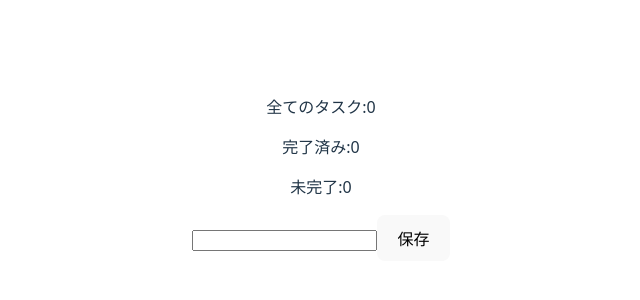
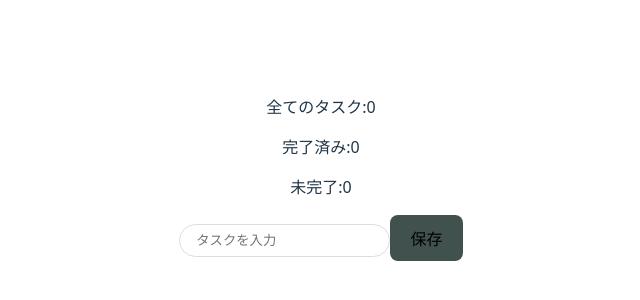
Before and after one commit to kenya6111/react_todo_list, a React (Vite) app: page / in a window 1280 px wide. Shown: the part 230-530 px from the top of the page, without its empty margins (319-959 px from the left). Built offline with nearby package versions, Linux system fonts and the light colour scheme.

Commit message:
Atom(input,button)作成

```diff
--- a/src/App.css
+++ b/src/App.css
@@ -3,34 +3,6 @@
   margin: 0 auto;
   padding: 2rem;
   text-align: center;
-}
-
-.logo {
-  height: 6em;
-  padding: 1.5em;
-  will-change: filter;
-  transition: filter 300ms;
-}
-.logo:hover {
-  filter: drop-shadow(0 0 2em #646cffaa);
-}
-.logo.react:hover {
-  filter: drop-shadow(0 0 2em #61dafbaa);
-}
-
-@keyframes logo-spin {
-  from {
-    transform: rotate(0deg);
-  }
-  to {
-    transform: rotate(360deg);
-  }
-}
-
-@media (prefers-reduced-motion: no-preference) {
-  a:nth-of-type(2) .logo {
-    animation: logo-spin infinite 20s linear;
-  }
 }
 
 .card {
--- a/src/App.tsx
+++ b/src/App.tsx
@@ -1,95 +1,11 @@
-import { useState } from 'react'
-import './App.css'
+
+import Top from './components/pages/Top'
+
 
 function App() {
-  const [inputTodo, setInputTodo] = useState("")
-  const [editTodo, setEditTodo] = useState("")
-  const [checkedItems, setCheckedItems] = useState([])
-  const [todos, setTodos] = useState([])
-  const [id,setId] = useState(0)
-  // const [isEdit,setIsEdit] = useState(false)
-
-
-  const onChangeTodo = (e)=>{
-    setInputTodo(e.target.value)
-  }
-  const onClickAdd = ()=>{
-    if (!inputTodo) return;
-    const newTodo = {
-      id:id,
-      title:inputTodo,
-      isEdit:false,
-    }
-    const newTodos = [...todos, newTodo]
-    setTodos(newTodos)
-    setInputTodo('')
-    setId((id) => id + 1)
-
-  }
-
-  const onClickDelete = (index)=>{
-    const newTodos = [...todos]
-    newTodos.splice(index,1)
-    setTodos(newTodos)
-
-    let newCheckedItems = [...checkedItems]
-    const targetTodo = todos[index]
-    if (checkedItems.includes(targetTodo)){
-      newCheckedItems = newCheckedItems.filter((e)=>(e!==targetTodo))}
-      setCheckedItems(newCheckedItems)
-  }
-
-  const onClickCheck = (index)=>{
-    const targetTodo = todos[index]
-    let newCheckedItems = [...checkedItems]
-
-    if (checkedItems.includes(targetTodo)){
-      newCheckedItems = newCheckedItems.filter((e)=>(e!==targetTodo))
-      setCheckedItems(newCheckedItems)
-      return
-    }
-    newCheckedItems.push(targetTodo)
-    setCheckedItems(newCheckedItems)
-  }
-
-  const onClickEdit =(index)=>{
-    const currentTodos = [...todos]
-    const currentTitle = currentTodos[index].title
-    currentTodos[index].isEdit = !currentTodos[index].isEdit
-    setTodos(currentTodos)
-    setEditTodo(currentTitle)
-
-  }
-  const onChangeEdit =(e)=>{
-    const editText = e.target.value
-    setEditTodo(editText)
-    console.log(editTodo)
-  }
-  const onClickEditSave =(index)=>{
-    console.log(index)
-    const currentTodos = [...todos]
-    currentTodos[index].title = editTodo
-    currentTodos[index].isEdit = !currentTodos[index].isEdit
-    setTodos(currentTodos)
-  }
-
   return (
     <>
-      <p>全てのタスク:{todos.length}</p>
-      <p>完了済み:{checkedItems.length}</p>
-      <p>未完了:{todos.length - checkedItems.length}</p>
-      <input value={inputTodo} onChange={onChangeTodo}/>
-      <button onClick={onClickAdd}>保存</button>
-      {
-        todos.map((todo,index)=>(
-          <div key={todo.id} className="list-row">
-            <input type="checkbox" onClick={()=>{onClickCheck(index)}} />
-            {<div>{ todo.isEdit ? <input onChange={onChangeEdit} value={editTodo}/> : <p>{todo.title}</p> }</div> }
-            {<div>{ todo.isEdit ? <button onClick={()=>{onClickEditSave(index)}}>保存</button> : <button onClick={()=>{onClickEdit(index)}}>編集</button> }</div> }
-            <button onClick={()=>{onClickDelete(index)}}>削除</button>
-          </div>
-        ))
-      }
+      <Top/>
     </>
   )
 }
--- /dev/null
+++ b/src/components/atoms/button/PrimaryButton.tsx
@@ -0,0 +1,9 @@
+import styled from "styled-components";
+export const PrimaryButton = (props) => {
+  const { children, onClick } = props;
+  return <SButton onClick={onClick}>{children}</SButton>;
+};
+
+const SButton = styled.button`
+  background-color: #40514e;
+`;
--- /dev/null
+++ b/src/components/atoms/input/Check.tsx
@@ -0,0 +1,9 @@
+import styled from "styled-components";
+export const Check = (props) => {
+  const { type,onClick,placeholder } = props;
+  return <SInput type={type} onClick={onClick} placeholder={placeholder} />;
+};
+
+const SInput = styled.input`
+
+`;
--- /dev/null
+++ b/src/components/atoms/input/Edit.tsx
@@ -0,0 +1,9 @@
+import styled from "styled-components";
+export const Edit = (props) => {
+  const { type,onClick,placeholder } = props;
+  return <SInput type={type} onClick={onClick} placeholder={placeholder} />;
+};
+
+const SInput = styled.input`
+
+`;
--- /dev/null
+++ b/src/components/atoms/input/Input.tsx
@@ -0,0 +1,12 @@
+import styled from "styled-components";
+export const Input = (props) => {
+  const { value,onChange, placeholder } = props;
+  return <SInput value={value} onChange={onChange} placeholder={placeholder} />;
+};
+
+const SInput = styled.input`
+  padding: 8px 16px;
+  border: solid #ddd 1px;
+  border-radius: 9999px;
+  outline: none;
+`;
--- /dev/null
+++ b/src/components/pages/Top.tsx
@@ -0,0 +1,100 @@
+import { useState } from 'react'
+import '../../App.css'
+import { PrimaryButton } from '../atoms/button/PrimaryButton'
+import { Input } from '../atoms/input/Input'
+import { Edit } from '../atoms/input/Edit'
+import { Check } from '../atoms/input/Check'
+
+function App() {
+  const [inputTodo, setInputTodo] = useState("")
+  const [editTodo, setEditTodo] = useState("")
+  const [checkedItems, setCheckedItems] = useState([])
+  const [todos, setTodos] = useState([])
+  const [id,setId] = useState(0)
+
+
+  const onChangeTodo = (e)=>{
+    setInputTodo(e.target.value)
+  }
+  const onClickAdd = ()=>{
+    if (!inputTodo) return;
+    const newTodo = {
+      id:id,
+      title:inputTodo,
+      isEdit:false,
+    }
+    const newTodos = [...todos, newTodo]
+    setTodos(newTodos)
+    setInputTodo('')
+    setId((id) => id + 1)
+
+  }
+
+  const onClickDelete = (index)=>{
+    const newTodos = [...todos]
+    newTodos.splice(index,1)
+    setTodos(newTodos)
+
+    let newCheckedItems = [...checkedItems]
+    const targetTodo = todos[index]
+    if (checkedItems.includes(targetTodo)){
+      newCheckedItems = newCheckedItems.filter((e)=>(e!==targetTodo))}
+      setCheckedItems(newCheckedItems)
+  }
+
+  const onClickCheck = (index)=>{
+    const targetTodo = todos[index]
+    let newCheckedItems = [...checkedItems]
+
+    if (checkedItems.includes(targetTodo)){
+      newCheckedItems = newCheckedItems.filter((e)=>(e!==targetTodo))
+      setCheckedItems(newCheckedItems)
+      return
+    }
+    newCheckedItems.push(targetTodo)
+    setCheckedItems(newCheckedItems)
+  }
+
+  const onClickEdit =(index)=>{
+    const currentTodos = [...todos]
+    const currentTitle = currentTodos[index].title
+    currentTodos[index].isEdit = !currentTodos[index].isEdit
+    setTodos(currentTodos)
+    setEditTodo(currentTitle)
+
+  }
+  const onChangeEdit =(e)=>{
+    const editText = e.target.value
+    setEditTodo(editText)
+    console.log(editTodo)
+  }
+  const onClickEditSave =(index)=>{
+    console.log(index)
+    const currentTodos = [...todos]
+    currentTodos[index].title = editTodo
+    currentTodos[index].isEdit = !currentTodos[index].isEdit
+    setTodos(currentTodos)
+  }
+
+  return (
+    <>
+      <p>全てのタスク:{todos.length}</p>
+      <p>完了済み:{checkedItems.length}</p>
+      <p>未完了:{todos.length - checkedItems.length}</p>
+      <Input value={inputTodo} onChange={onChangeTodo} placeholder="タスクを入力"/>
+      <PrimaryButton onClick={onClickAdd}>保存</PrimaryButton>
+      {
+        todos.map((todo,index)=>(
+          <div key={todo.id} className="list-row">
+            <Check type="checkbox" onClick={( )=>{onClickCheck(index)}} />
+            {<div>{ todo.isEdit ? <Edit value={editTodo} onChange={onChangeEdit} placeholder="タスクを変更"/> : <p>{todo.title}</p> }</div> }
+            {<div>{ todo.isEdit ? <PrimaryButton onClick={()=>{onClickEditSave(index)}}>保存</PrimaryButton> : <PrimaryButton onClick={()=>{onClickEdit(index)}}>編集</PrimaryButton> }</div> }
+            <PrimaryButton onClick={()=>{onClickDelete(index)}}>削除</PrimaryButton>
+          </div>
+        ))
+      }
+    </>
+  )
+}
+
+export default App
```
